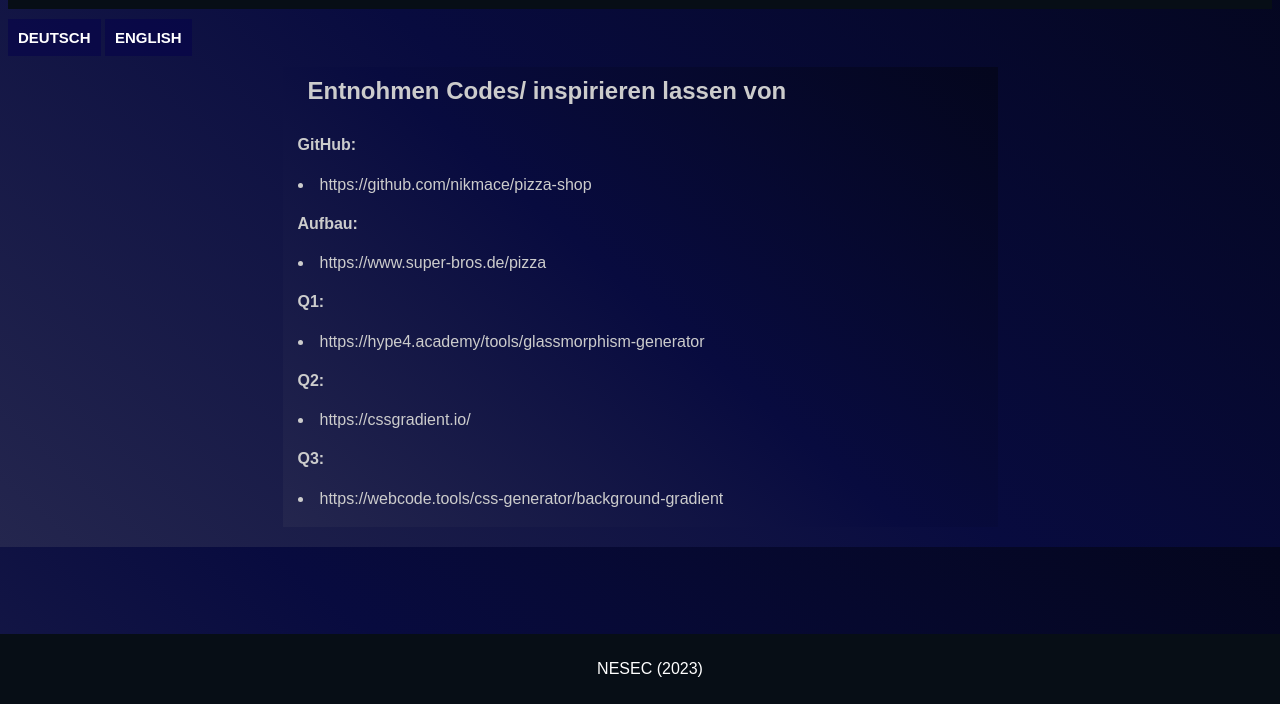
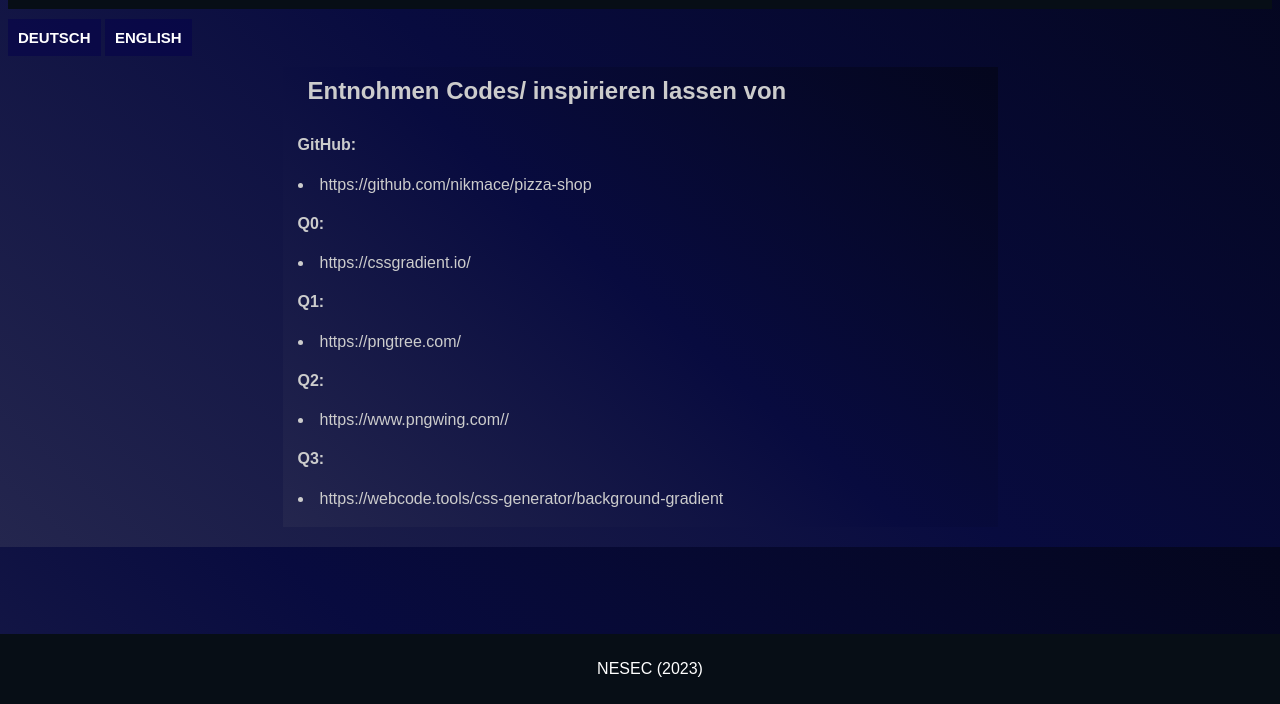
Before and after one commit to NE4kuma/pizza-ber, a plain HTML site: page verzeichnis.html in a window 1280 px wide. Shown: the part 96-800 px from the top of the page. Drawn offline with Linux system fonts and the light colour scheme.

Commit message:
Update verzeichnis.html

```diff
--- a/verzeichnis.html
+++ b/verzeichnis.html
@@ -27,12 +27,12 @@
             <h2 class="title">Entnohmen Codes/ inspirieren lassen von</h2>
             <h4>GitHub:</h4>
                 <li>https://github.com/nikmace/pizza-shop</li>
-            <h4>Aufbau:</h4>
-                <li>https://www.super-bros.de/pizza</li>
+            <h4>Q0:</h4>
+                <li>https://cssgradient.io/</li>
             <h4>Q1:</h4>
-                <li>https://hype4.academy/tools/glassmorphism-generator</li>
+                <li>https://pngtree.com/</li>
             <h4>Q2:</h4>
-                <li>https://cssgradient.io/</li>
+                <li>https://www.pngwing.com//</li>
             <h4>Q3:</h4>
                 <li>https://webcode.tools/css-generator/background-gradient</li>
         </div>
```
